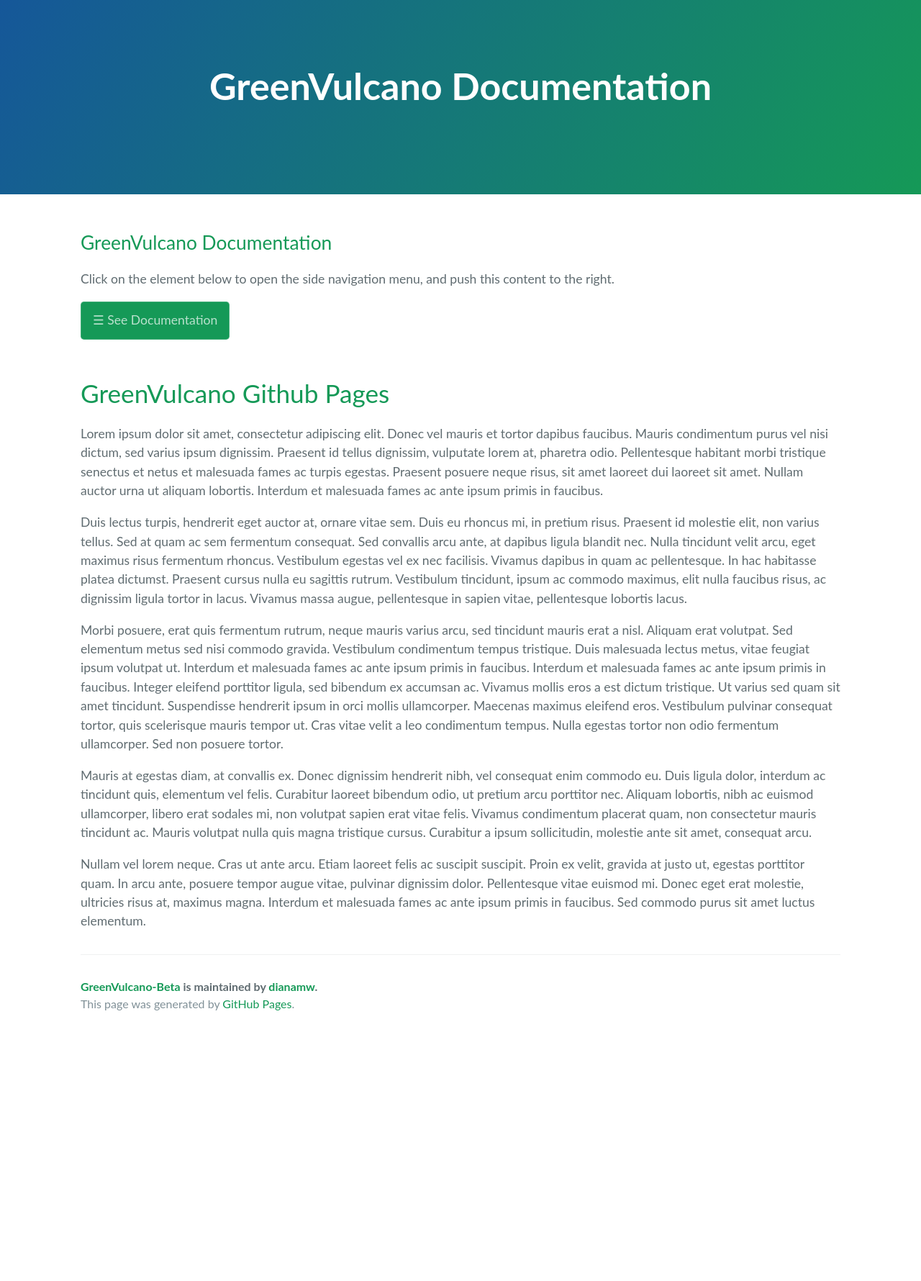
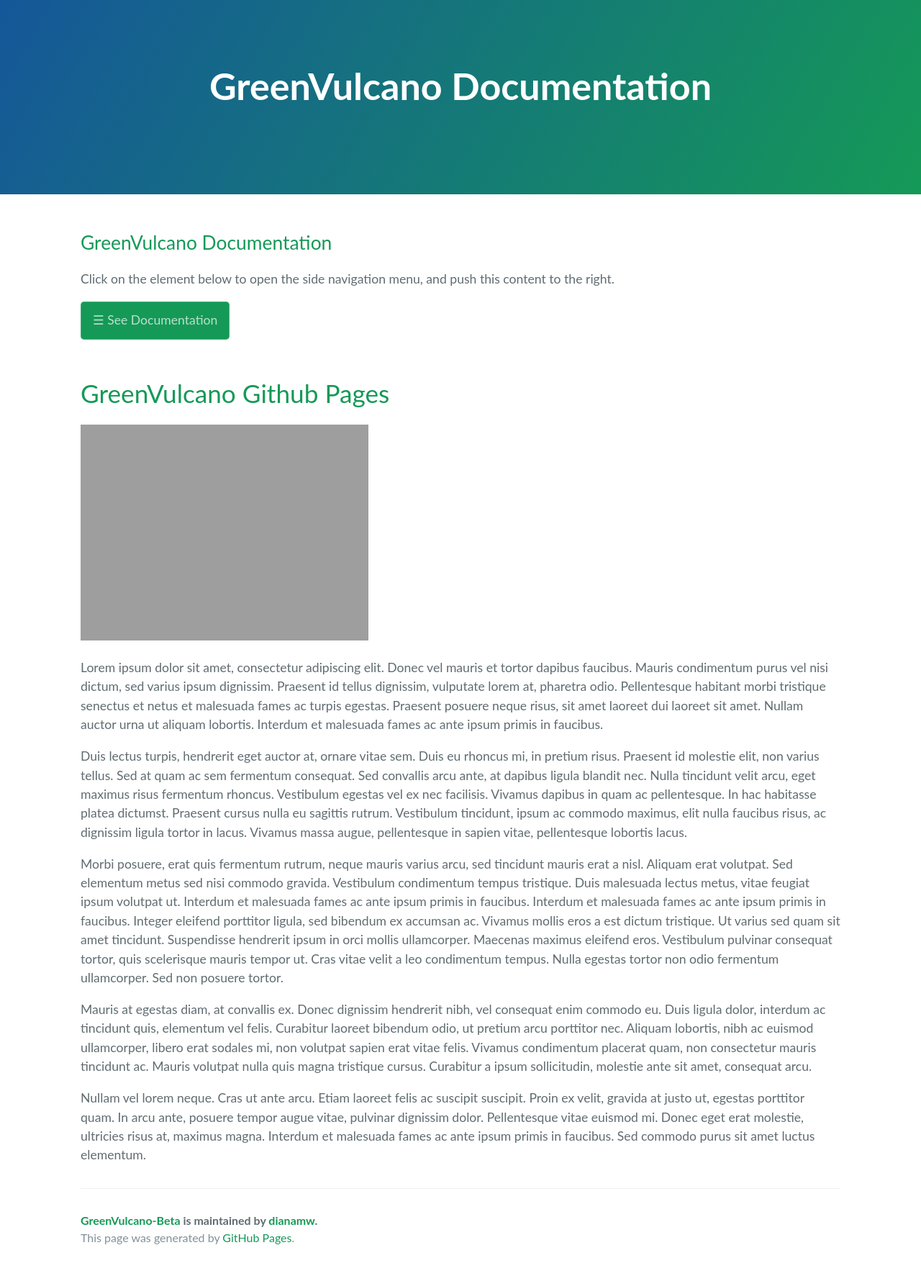
Before and after one commit to dianamw/GreenVulcano-Beta, a Jekyll site: the page built from index.md, in a window 1280 px wide. Shown: the whole page at 72% size. Built offline with Jekyll 4.4.1, drawn with Linux system fonts in a browser that asks for light colours; our own code applies the rules of GitHub Pages for plain Markdown files; the repository's description, which GitHub fills in, is left out; before the commit the page ends 1455 px from its top, so only the background shows below that.

Commit message:
Update index.md

```diff
--- a/index.md
+++ b/index.md
@@ -1,4 +1,6 @@
 # GreenVulcano Github Pages
+
+![My helpful screenshot]({{ "/assets/gv_logo.png" | absolute_url }})
 
 Lorem ipsum dolor sit amet, consectetur adipiscing elit. Donec vel mauris et tortor dapibus faucibus. Mauris condimentum purus vel nisi dictum, sed varius ipsum dignissim. Praesent id tellus dignissim, vulputate lorem at, pharetra odio. Pellentesque habitant morbi tristique senectus et netus et malesuada fames ac turpis egestas. Praesent posuere neque risus, sit amet laoreet dui laoreet sit amet. Nullam auctor urna ut aliquam lobortis. Interdum et malesuada fames ac ante ipsum primis in faucibus.
 
```
